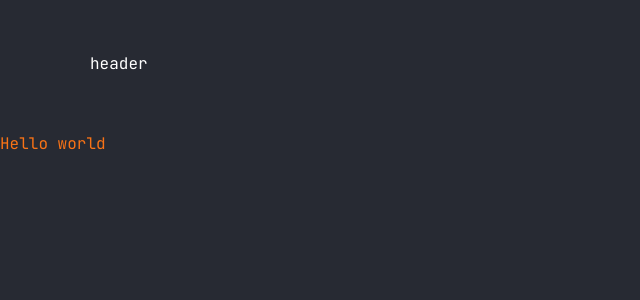
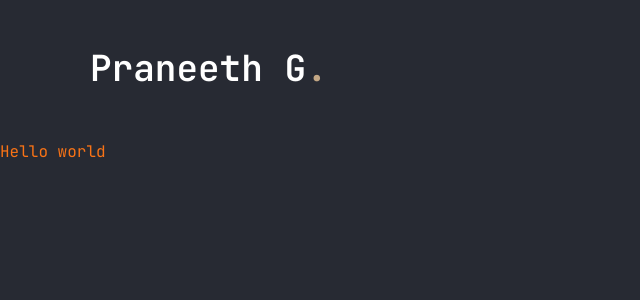
Before and after one commit to PraneethBunny123/Portfolio, a Next.js app: page / in a window 1280 px wide. Shown: the top 300 px of the page, without its empty margins (0-640 px from the left). Built offline with nearby package versions, Linux system fonts and the light colour scheme.

Commit message:
header logo section

```diff
--- a/components/Header.jsx
+++ b/components/Header.jsx
@@ -1,7 +1,18 @@
+import Link from "next/link"
+
 export default function Header() {
     return (
         <header className="py-8 xl:py-12 text-white">
-            <div className="container mx-auto">header</div>
+            <div className="container mx-auto">
+                {/* LOGO */}
+                <Link href='/'>
+					<h1 className='text-4xl font-semibold'>
+						Praneeth G<span className='text-accent'>.</span>
+					</h1>
+				</Link>
+
+                {/* Desktop Nav */}
+            </div>
         </header>
     )
 }
```
